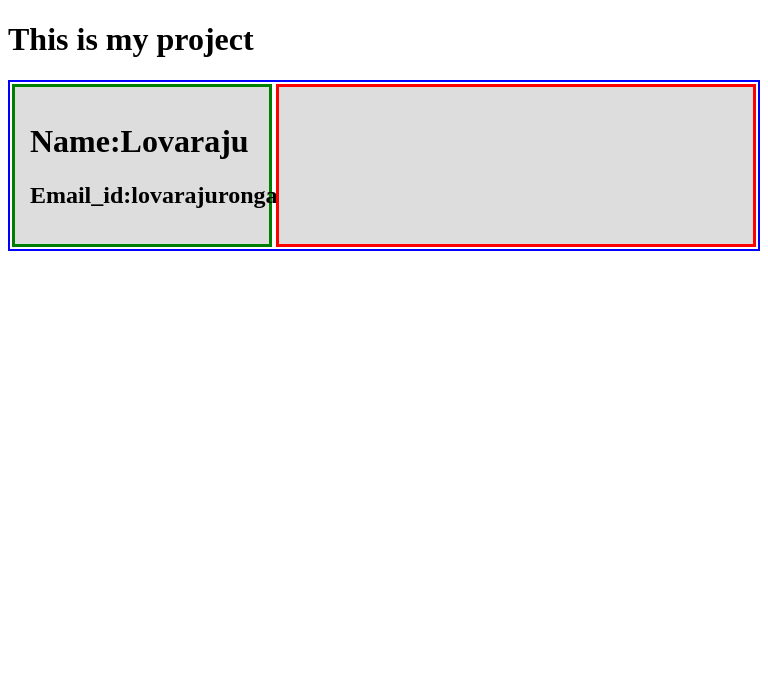
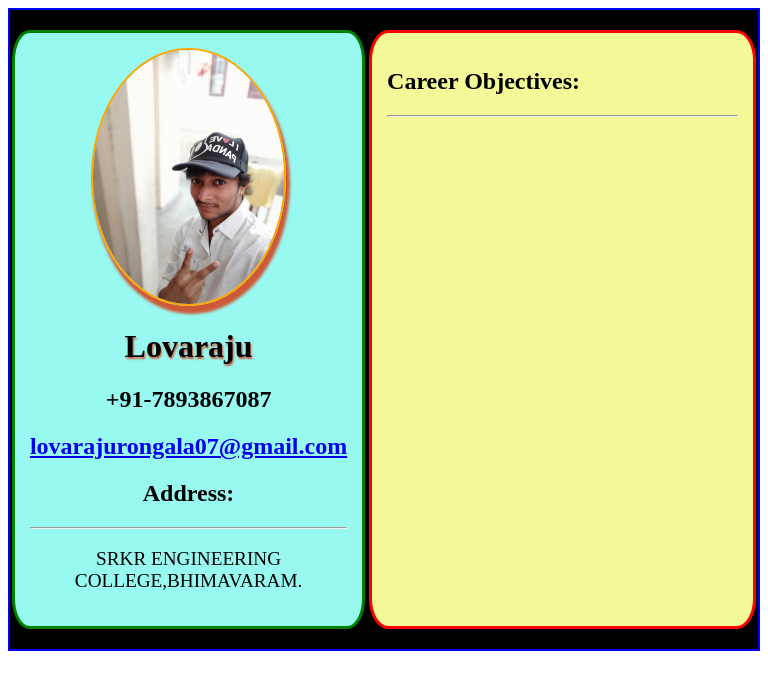
Before and after one commit to lovaraju007/PWA_RESUME_PROJECT, a plain HTML site: page index.html in a window 768 px wide. Drawn offline with Linux system fonts and the light colour scheme.

Commit message:
resume20-7-18

```diff
--- a/index.html
+++ b/index.html
@@ -2,19 +2,24 @@
 <html>
   <head>
     <meta charset="utf-8">
+    <meta name="viewport" content="width=device-width,initial-scale=1">
     <title>Resume</title>
     <link rel="stylesheet" href="style.css">
-    <meta name="viweport" content="width=device-width.initial-scale=1">
   </head>
   <body>
-    <h1>This is my project</h1>
     <div class="parent">
       <div class="child1">
-          <h1>Name:Lovaraju</h1>
-          <h2>Email_id:lovarajurongala07@gmail.com</h2>
+          <img src="lova.jpg" alt="lova's img">
+          <h1>Lovaraju</h1>
+          <h2>+91-7893867087</h2>
+          <a href="mailto:lovarajurongala07@gmail.com"><h2>lovarajurongala07@gmail.com</h2></a>
+          <h2>Address:</h2>
+          <hr>
+          <p>SRKR ENGINEERING COLLEGE,BHIMAVARAM.</p>
       </div>
       <div class="child2">
-
+        <h2>Career Objectives:</h2>
+        <hr>
       </div>
 
     </div>
--- a/style.css
+++ b/style.css
@@ -1,25 +1,149 @@
 .parent{
   border: 2px solid blue;
-  height: 90%;
+  background-color: black;
+  display:flex;
+  flex-direction: row;
   }
 
-.parent{
-  display:flex;
-  flex-direction: row;
-  /*flex-wrap: wrap;*/
-}
 .child1{
-  background-color: #ddd;
+  background-color: #5F9466;
   border:3px solid green;
   padding:2%;
-  margin:2px;
+  margin:20px;
   width:30%;
+  text-align: center;
 }
 
 .child2{
-  background-color: #ddd;
+  background-color: #5F9492;
   border:3px solid red;
   padding:2%;
-  margin:2px;
+  margin:20px;
   width:70%;
 }
+
+.child1 img{
+  border-radius: 50%;
+  border: 2px solid orange;
+  width:60%;
+  display:block;
+  margin-left: auto;
+  margin-right: auto;
+  box-shadow: 3px 7px 3px 1px #CE5937;
+}
+.child1 h1{
+  text-shadow: 1px 2px 2px #CE5937;
+}
+
+.child1 h2,h1,h3,p,a{
+  word-wrap: break-word;
+}
+
+.child2 h2{
+  word-wrap: break-word;
+}
+
+
+ @media only screen and (min-width:0px) and (max-width:480px)
+ {
+
+   .parent{
+     border: 2px solid blue;
+     background-color: black;
+     display:flex;
+     flex-direction: column;
+     }
+
+   .child1{
+     background-color: #5F6194;
+     border:3px solid green;
+     padding:2%;
+     margin:2%;
+     width:90%;
+     text-align: center;
+   }
+
+   .child2{
+     background-color: #935F94;
+     border:3px solid red;
+     padding:2%;
+     margin:2%;
+     width:90%;
+   }
+
+   .child1 img{
+     border-radius: 50%;
+     border: 2px solid orange;
+     width:60%;
+     display:block;
+     margin-left: auto;
+     margin-right: auto;
+     box-shadow: 3px 7px 3px 1px #CE5937;
+   }
+   .child1 h1{
+     text-shadow: 1px 2px 2px #CE5937;
+   }
+
+   .child1 h2,h1,p,a{
+     word-wrap: break-word;
+   }
+   .child2 h2{
+     word-wrap: break-word;
+   }
+ }
+
+ @media only screen and (min-width:480px) and (max-width:768px)
+ {
+
+   .parent{
+     border: 2px solid blue;
+     background-color: black;
+     display:flex;
+     flex-direction: row;
+     }
+
+   .child1{
+     background-color: #97F9F0;
+     border:3px solid green;
+     padding:2%;
+     margin-left:2px;
+     margin-right:2px;
+     border-radius:5%;
+     width:45%;
+     text-align: center;
+   }
+
+   .child2{
+     background-color: #F3F997;
+     border:3px solid red;
+     padding:2%;
+     margin-right:2px;
+     margin-left: 2px;
+     border-radius: 5%;
+     width:50%;
+   }
+
+   .child1 img{
+     border-radius: 50%;
+     border: 2px solid orange;
+     width:60%;
+     display:block;
+     margin-left: auto;
+     margin-right: auto;
+     box-shadow: 3px 7px 3px 1px #CE5937;
+   }
+   .child1 h1{
+     text-shadow: 1px 2px 2px #CE5937;
+   }
+
+   .child1 h2,h1,p,a{
+     word-wrap: break-word;
+   }
+   .child1 p{
+     font-size: 120%
+   }
+   .child2 h2{
+     font-size: 150%;
+     word-wrap: break-word;
+   }
+ }
```
Also changed, not shown: flex.html (+1 -1 lines).
